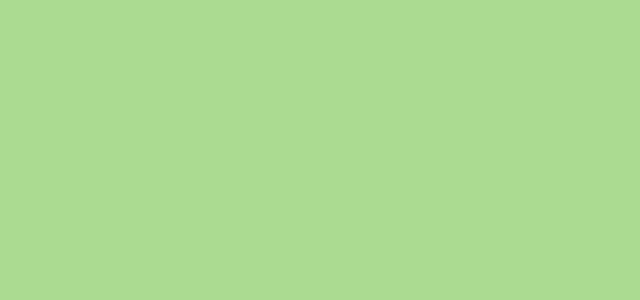
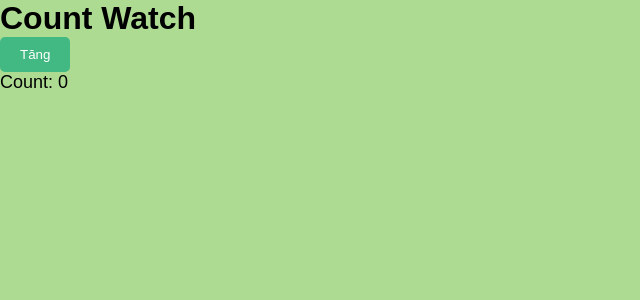
Before and after one commit to TMS-Thuong/learning-vuejs, a Vue app in the folder week1/: page /exe-five-three in a window 1280 px wide. Before the commit this address had no page. Shown: the top 300 px of the page, without its empty margins (0-640 px from the left). Built offline with nearby package versions, Linux system fonts and the light colour scheme; the HTML template or start-up script is replaced by a standard one.

Commit message:
feature/bai3

```diff
--- /dev/null
+++ b/week1/src/assets/styles/_count-display.scss
@@ -0,0 +1,4 @@
+.count-display {
+  font-size: 18px;
+  margin-bottom: 10px;
+}
--- /dev/null
+++ b/week1/src/assets/styles/_count-watch.scss
@@ -0,0 +1,12 @@
+.counter__btn {
+  padding: 10px 20px;
+  background-color: #42b983;
+  color: white;
+  border: none;
+  border-radius: 5px;
+  cursor: pointer;
+
+  &:hover {
+    background-color: #2c8a66;
+  }
+}
--- /dev/null
+++ b/week1/src/components/atoms/CountDisplayComponent.vue
@@ -0,0 +1,13 @@
+<template>
+  <div class="count-display">
+    <p class="count-display__value">Count: {{ count }}</p>
+  </div>
+</template>
+
+<script setup lang="ts">
+defineProps < { count: number } > ();
+</script>
+
+<style lang="scss" scoped>
+@use "@/assets/styles/_count-display.scss" as *;
+</style>
--- /dev/null
+++ b/week1/src/components/molecules/CountWatchComponent.vue
@@ -0,0 +1,25 @@
+<template>
+  <div class="counter">
+    <button class="counter__btn" @click="onIncrement">Tăng</button>
+    <CountDisplayComponent :count="count" />
+  </div>
+</template>
+
+<script setup lang="ts">
+import { ref, watch } from 'vue';
+import CountDisplayComponent from '../atoms/CountDisplayComponent.vue';
+
+const count = ref(0);
+
+watch(count, (newVal) => {
+  console.log('Giá trị mới:'+ newVal);
+});
+
+function onIncrement() {
+  count.value++;
+}
+</script>
+
+<style lang="scss" scoped>
+@use "../../assets/styles/_count-watch.scss" as *;
+</style>
--- a/week1/src/router/index.ts
+++ b/week1/src/router/index.ts
@@ -4,8 +4,9 @@ import { ROUTE_NAMES } from './routerNames';
 
 const routes: RouteRecordRaw[] = [
   { path: '/', name: ROUTE_NAMES.HOME, component: HomeView },
-  { path: '/exe5.1', name: ROUTE_NAMES.FULL_NAME, component: () => import('@/views/FullNameView.vue') },
-  { path: '/exe5.2', name: ROUTE_NAMES.CHAR_COUNT, component: () => import('@/views/CharCountView.vue') },
+  { path: '/exe-five-one', name: ROUTE_NAMES.FULL_NAME, component: () => import('@/views/FullNameView.vue') },
+  { path: '/exe-five-two', name: ROUTE_NAMES.CHAR_COUNT, component: () => import('@/views/CharCountView.vue') },
+  { path: '/exe-five-three', name: ROUTE_NAMES.WATCH_COUNT, component: () => import('@/views/CountWatchView.vue') },
 ];
 
 const router = createRouter({
--- a/week1/src/router/routerNames.ts
+++ b/week1/src/router/routerNames.ts
@@ -2,4 +2,5 @@ export enum ROUTE_NAMES {
   HOME = 'HomeView',
   FULL_NAME = 'FullNameView',
   CHAR_COUNT = 'CharCountView',
+  WATCH_COUNT = 'WatchCount'
 }
--- /dev/null
+++ b/week1/src/views/CountWatchView.vue
@@ -0,0 +1,10 @@
+<template>
+  <div class="watch-count-view">
+    <h1 class="watch-count-view__title">Count Watch</h1>
+    <CounterComponent />
+  </div>
+</template>
+
+<script setup lang="ts">
+import CounterComponent from '../components/molecules/CountWatchComponent.vue';
+</script>
```
